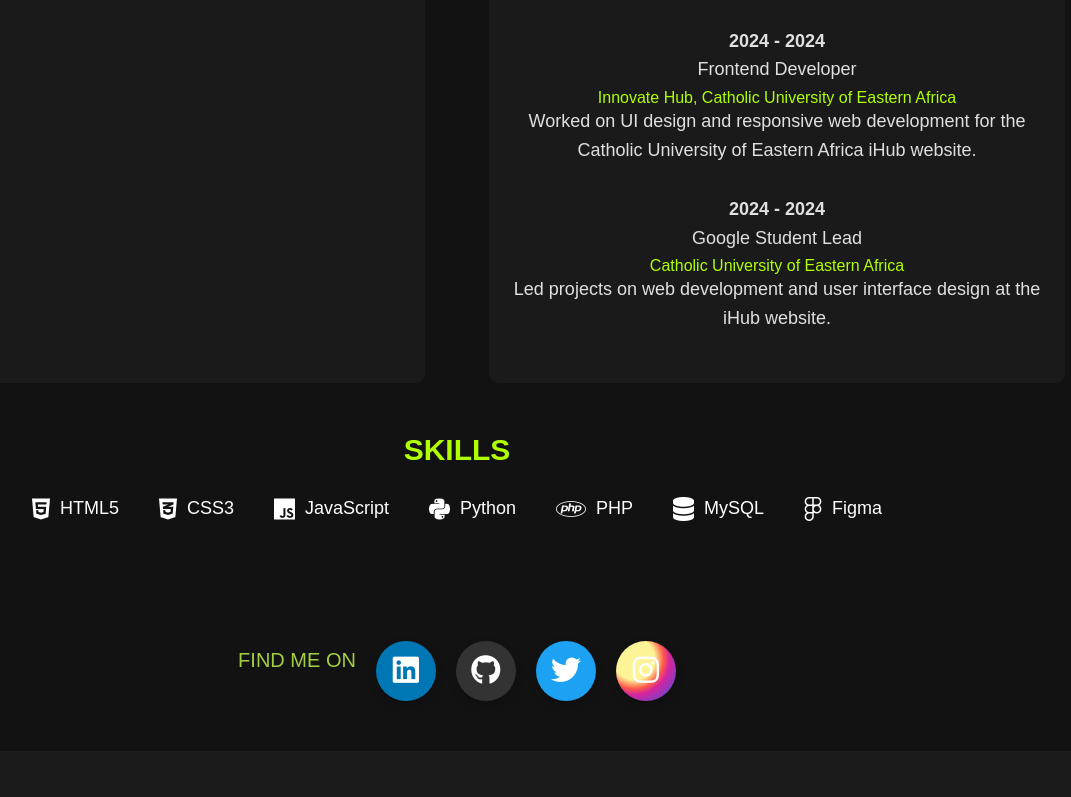
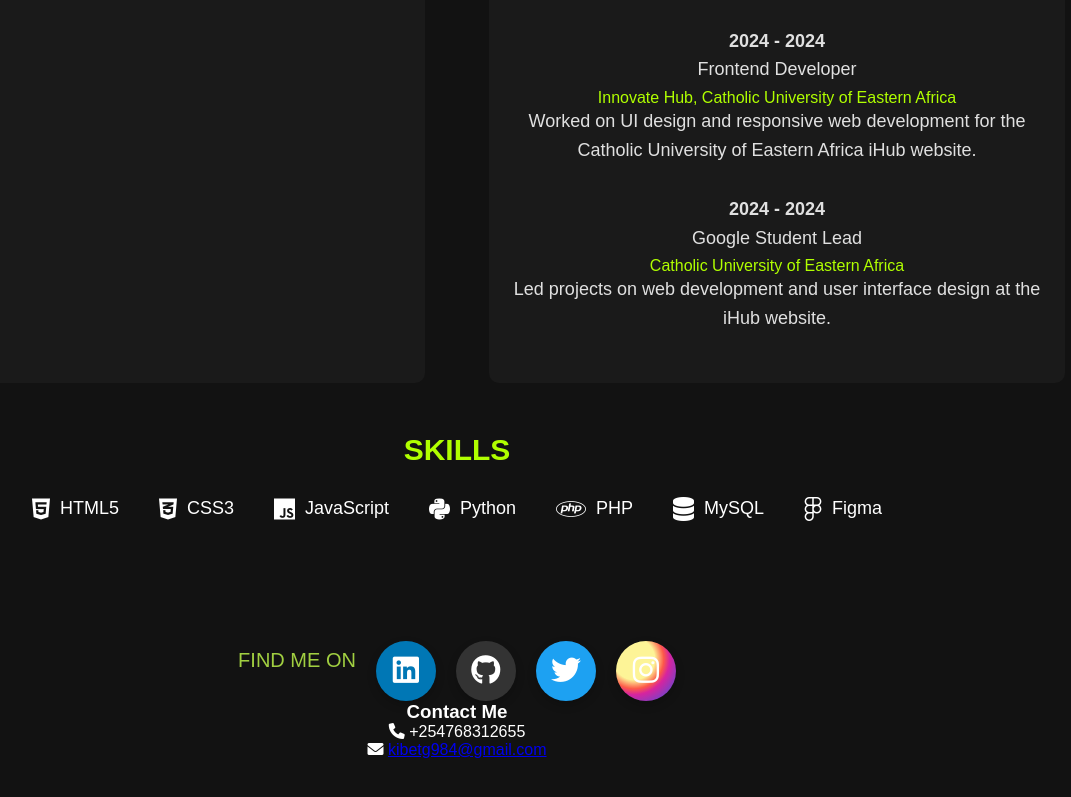
Before and after one commit to Kibet-g/Gilberts-portfolio, a plain HTML site: page index.html in a window 1280 px wide. Shown: the part 1184-1981 px from the top of the page, without its empty margins (183-1254 px from the left). Before the commit the page ends 1935 px from the top, so only its background shows below. Drawn offline with Linux system fonts and the light colour scheme.

Commit message:
Added the contact information where someone can reach me

```diff
--- a/index.css
+++ b/index.css
@@ -274,7 +274,7 @@ footer {
     background-color: #24292e;
 }
 
-/* Twitter Icon */
+/* Our Twitter Icon */
 .twitter {
     background-color: #1da1f2;
 }
@@ -283,7 +283,7 @@ footer {
     background-color: #0d95e8;
 }
 
-/* Instagram Icon */
+/* Our Instagram Icon */
 .instagram {
     background: radial-gradient(circle at 30% 30%, #fdf497, #fdf497 35%, #fd5949 50%, #d6249f 60%, #285aeb);
 }
--- a/index.html
+++ b/index.html
@@ -112,6 +112,12 @@
           <i class="fab fa-instagram"></i>
       </a>
   </div>
+
+   <div class="contact-info">
+    <h3>Contact Me</h3>
+    <p><i class="fas fa-phone"></i> +254768312655</p>
+    <p><i class="fas fa-envelope"></i> <a href="mailto:kibetg984@gmail.com">kibetg984@gmail.com</a></p>
+</div>
 </footer>
 </body>
 </html>
```
